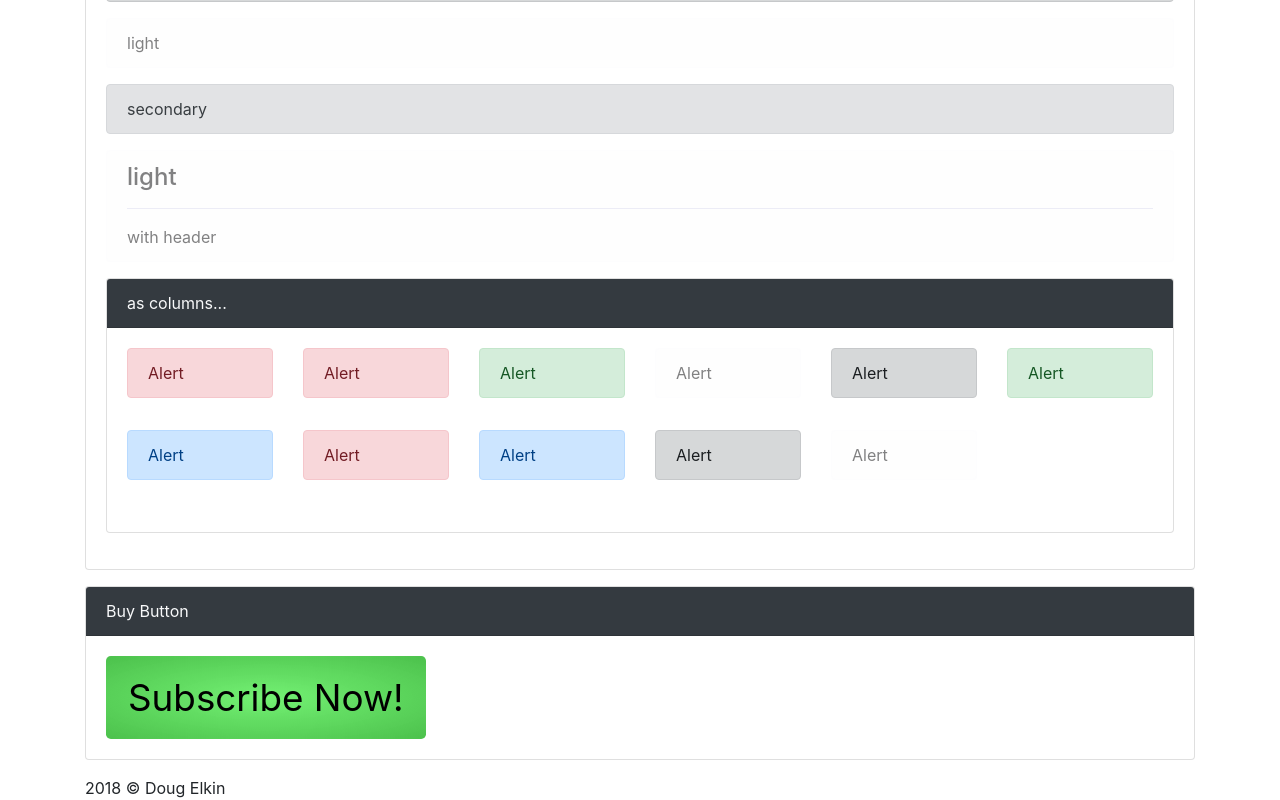
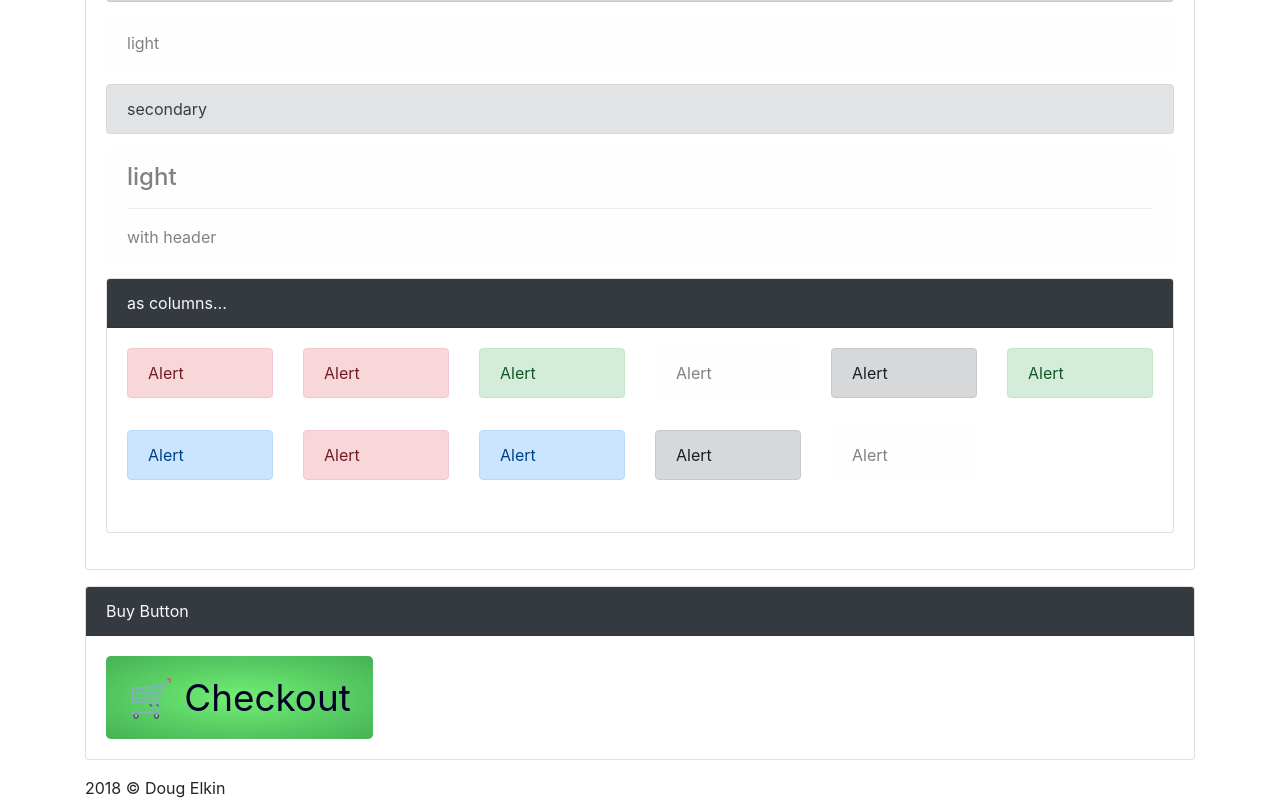
Before and after one commit to duhdugg/preaction-bootstrap-clips, a React (Create React App) app: page / in a window 1280 px wide. Shown: the part 3497-4297 px from the top of the page. Built offline with nearby package versions, Linux system fonts and the light colour scheme.

Commit message:
tweaking color values of buy button

```diff
--- a/src/App.js
+++ b/src/App.js
@@ -242,7 +242,7 @@ class App extends React.Component {
                 console.debug('test')
               }}
             >
-              Subscribe Now!
+              🛒 Checkout
             </BuyButton>
           </Card>
         </Boilerplate>
--- a/src/components/BuyButton.js
+++ b/src/components/BuyButton.js
@@ -13,7 +13,7 @@ class BuyButton extends React.Component {
     if (this.state.warm) {
       value[1] = 255
     } else if (this.state.flash) {
-      value = [0, 255, 0]
+      value = [64, 255, 64]
     }
     return value
   }
@@ -22,7 +22,8 @@ class BuyButton extends React.Component {
     const def = [0, 0, 0, 0]
     let value = def
     if (this.state.warm) {
-      value[3] = 0.25
+      value[0] = 64
+      value[3] = 0.125
     } else if (this.state.flash) {
       value = [64, 255, 64, 0.5]
     }
@@ -33,20 +34,24 @@ class BuyButton extends React.Component {
     const def = [0, 255, 0, 0]
     let value = def
     if (this.state.warm) {
+      value[0] = 64
       value[3] = 0.5
     } else if (this.state.flash) {
+      value[0] = 128
       value[3] = 1
     }
     return value
   }
 
   get colorRgb () {
-    const def = [0, 0, 0]
+    const def = [0, 0, 40]
     let value = def
     if (this.state.warm) {
+      value[0] = 32
+      value[1] = 64
+    } else if (this.state.flash) {
+      value[0] = 64
       value[1] = 128
-    } else if (this.state.flash) {
-      value[1] = 185
     }
     return value
   }
@@ -120,7 +125,7 @@ class BuyButton extends React.Component {
           lineHeight: 1.5,
           borderRadius: '0.3rem',
           border: '0.08125em solid transparent',
-          backgroundImage: 'radial-gradient(#ffffff20, #00000030)',
+          backgroundImage: 'radial-gradient(#eeeeff20, #00004040)',
           backgroundColor: `rgb(${this.backgroundColorRgb.join(',')})`,
           borderColor: `rgba(${this.borderColorRgba.join(',')})`,
           color: `rgb(${this.colorRgb.join(',')})`,
```
Also changed, not shown: 1 other file (tests, documents, lock files or other folders).
